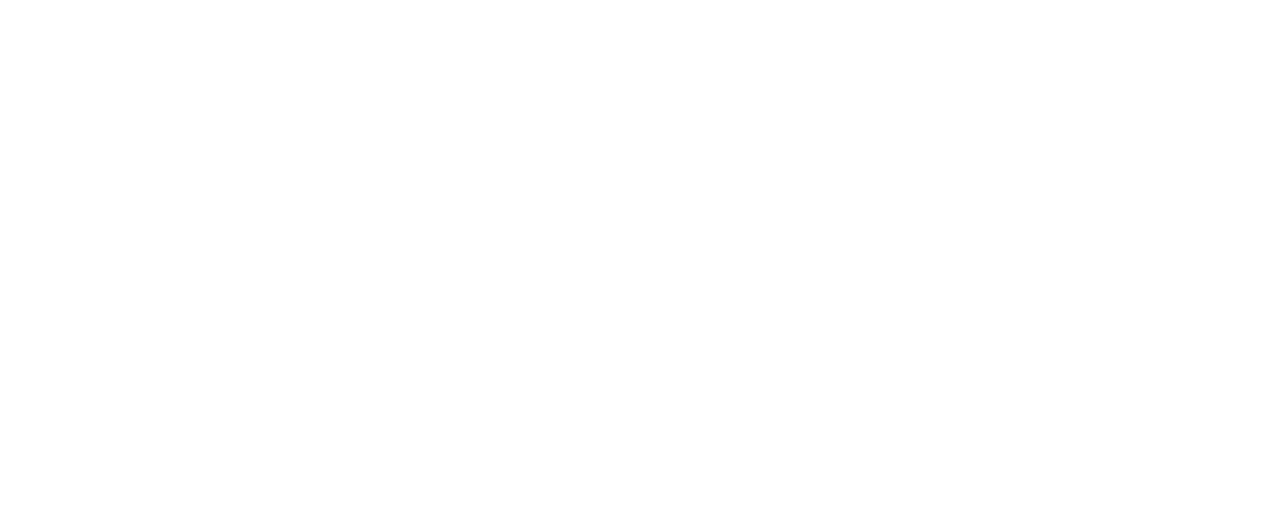
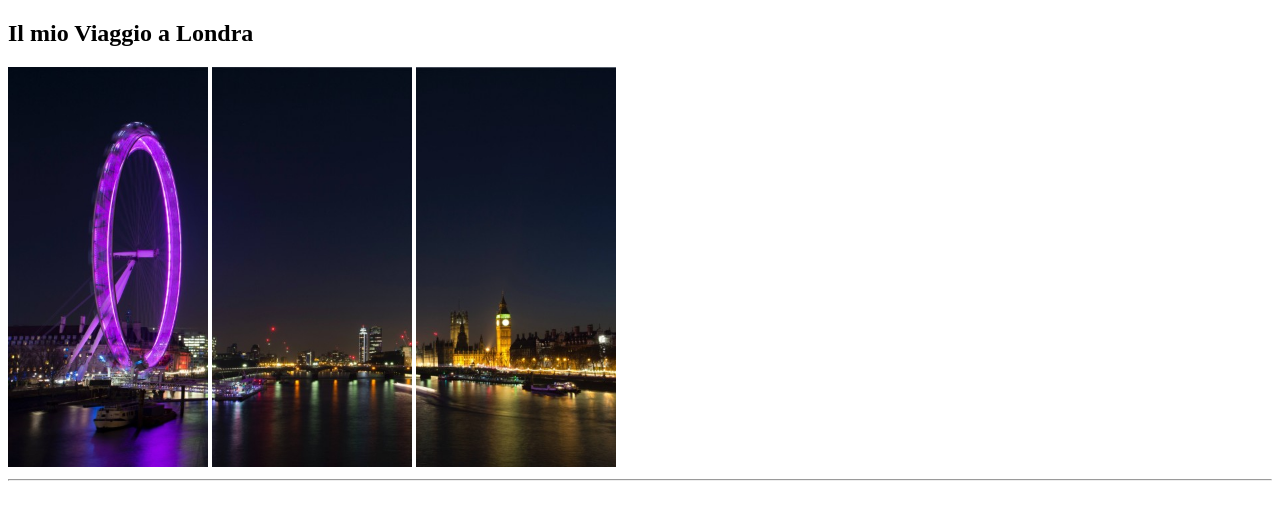
Before and after one commit to pietrostraneo/html-london-trip, a plain HTML site: page index.html in a window 1280 px wide. Drawn offline with Linux system fonts and the light colour scheme.

Commit message:
Header completed

```diff
--- a/index.html
+++ b/index.html
@@ -10,7 +10,11 @@
     <!-- Header: titolo e immagini -->
 
     <header>
-
+        <h2>Il mio Viaggio a Londra</h2>
+        <img src="./img/pexels-bill-emrich-230794-0.jpg" alt="londoneye" width="200px">
+        <img src="./img/pexels-bill-emrich-230794-1.jpg" alt="londoneye" width="200px">
+        <img src="./img/pexels-bill-emrich-230794-2.jpg" alt="londoneye" width="200px">
+        <hr>
     </header>
 
     <!-- Main: informazioni principali -->
```
